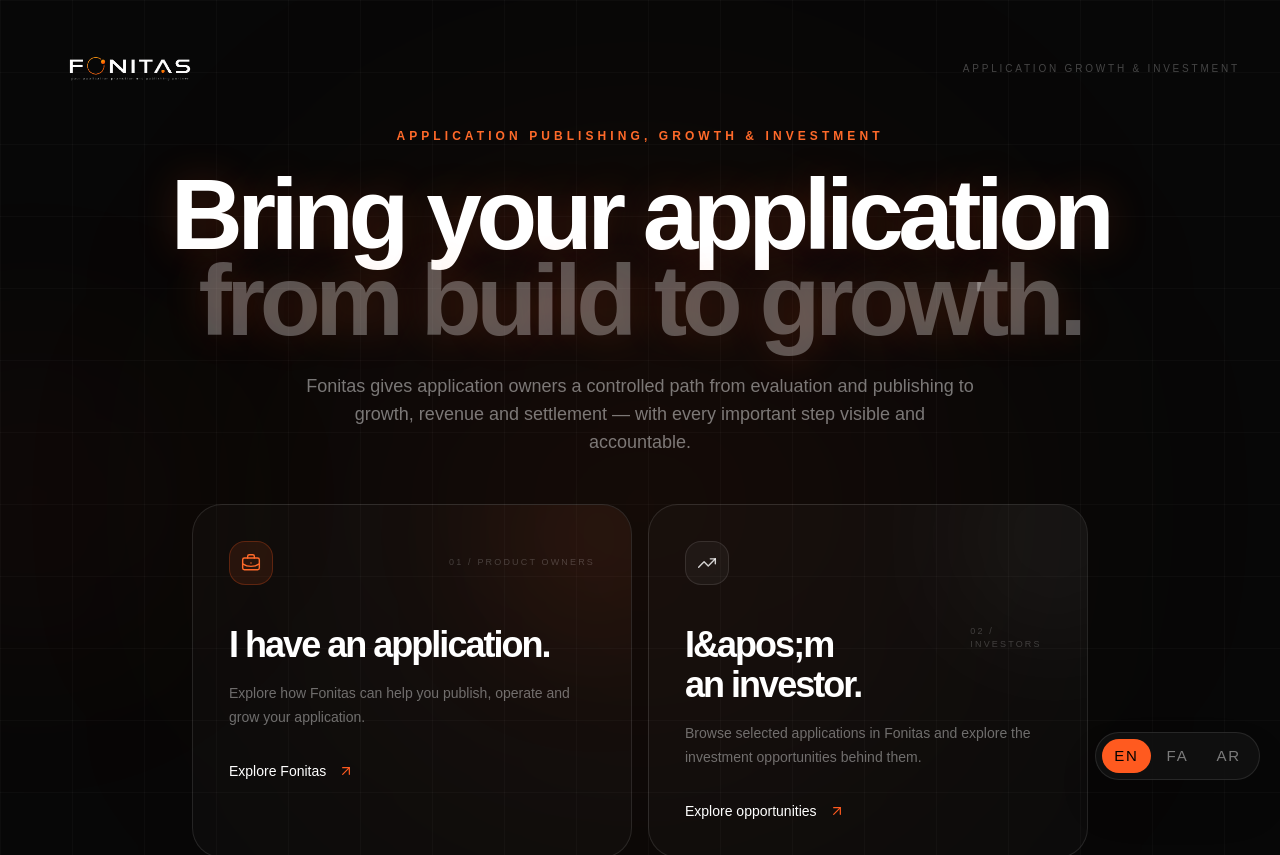
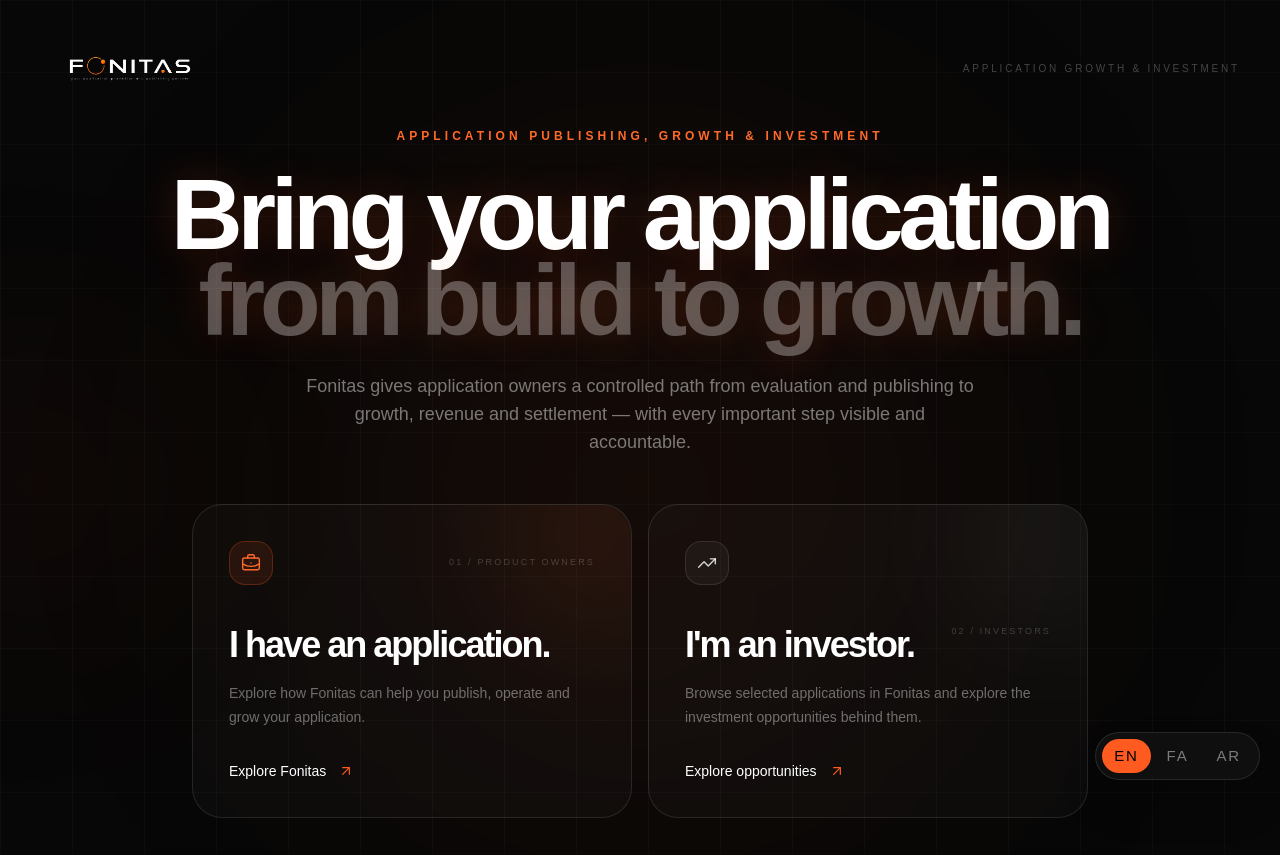
Before and after one commit to mohamad-es/Fonitas-website, a Next.js app: page / in a window 1280 px wide. Shown: the top 855 px of the page. Built offline with nearby package versions, Linux system fonts and the light colour scheme; no server answers.

Commit message:
Fix investor translation key

```diff
--- a/app/page.tsx
+++ b/app/page.tsx
@@ -73,7 +73,7 @@ export default async function Home() {
                     <TrendingUp className="h-5 w-5" strokeWidth={1.7} />
                   </div>
                   <div className="mt-10 flex items-start justify-between gap-4">
-                    <h2 className="font-display text-3xl font-semibold sm:text-4xl">{t("I&apos;m an investor.")}</h2>
+                    <h2 className="font-display text-3xl font-semibold sm:text-4xl">{t("I'm an investor.")}</h2>
                     <span className="text-[9px] uppercase tracking-[0.24em] text-white/20">{t("02 / Investors")}</span>
                   </div>
                   <p className="mt-4 max-w-md text-sm leading-6 text-white/40">
```
